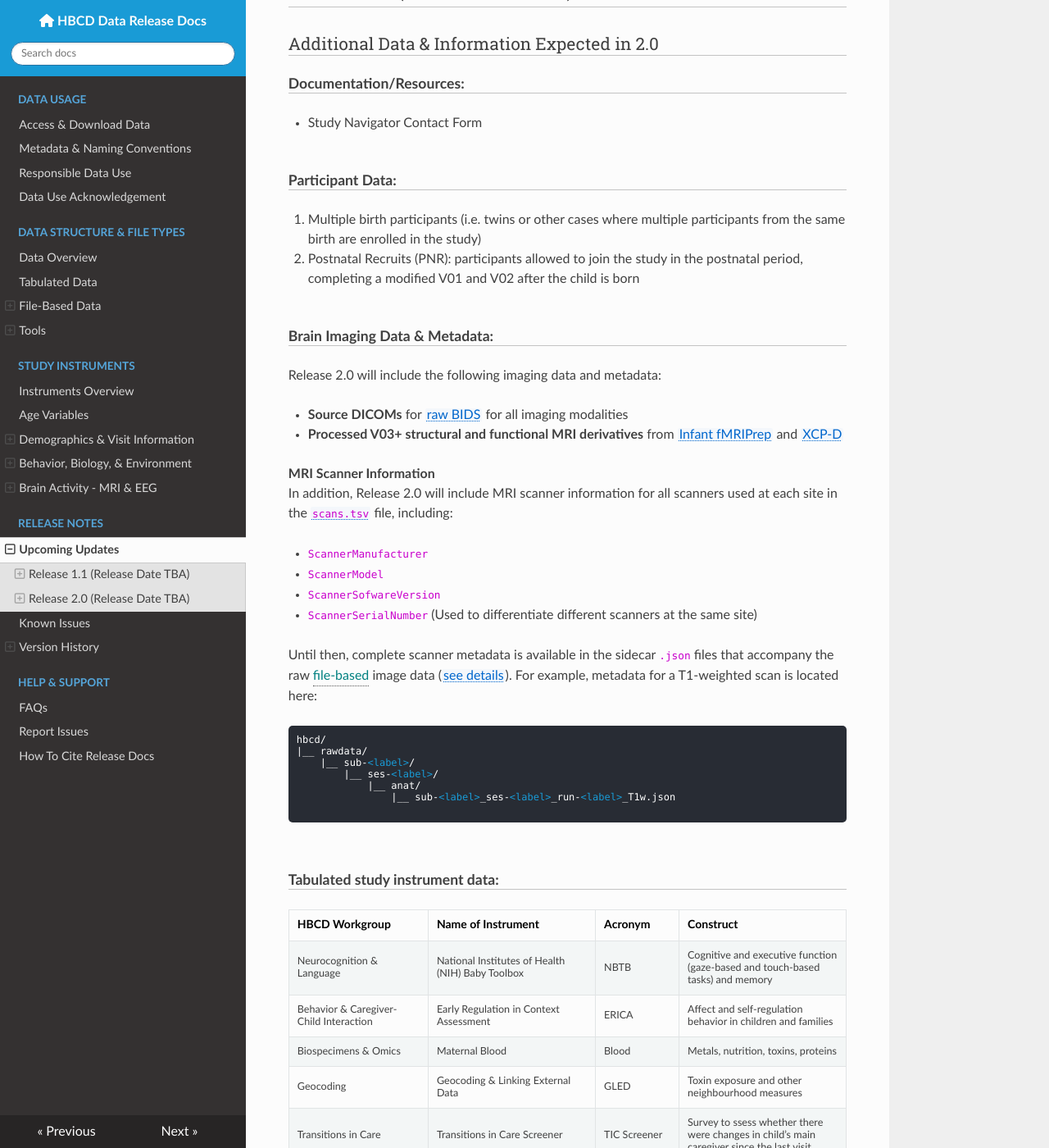
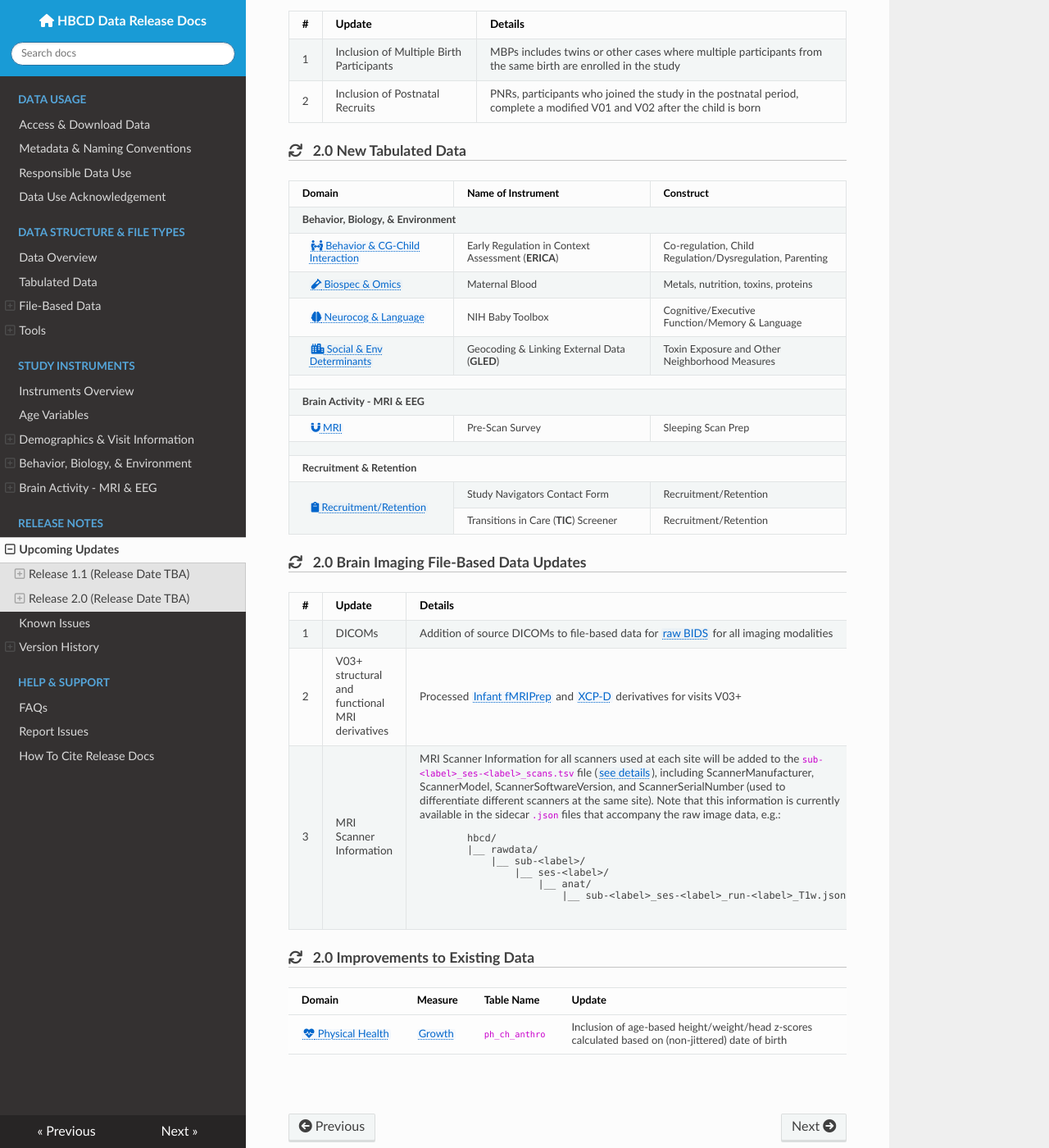
Before and after one commit to nbdc-datahub/hbcd-docs, an MkDocs documentation site: the page built from docs/changelog/pending.md, in a window 1280 px wide and 1400 px high, scrolled down 969 px. Shown: the whole window at 82% size. Built offline with MkDocs 1.6.1, drawn with Linux system fonts in a browser that asks for light colours; nearby versions of some CDN libraries; some of the changed text lies outside the part shown.

Commit message:
reformat pending page

```diff
--- a/docs/changelog/pending.md
+++ b/docs/changelog/pending.md
@@ -2,159 +2,200 @@
 
 ## Release 1.1 (Release Date TBA)
 
-### Additional Data & Information Expected in 1.1
+#### <i class="fa-solid fa-arrows-rotate" style="margin-right: 8px;"></i> 1.1 Resolution of <a href="../knownissues" target="_blank">Known Issues</a> Labeled *Expected Fix: R1.1*
 
+#### <i class="fa-solid fa-arrows-rotate" style="margin-right: 8px;"></i> 1.1 Improvements to Existing Data
 
-<table class="table-no-vertical-lines" style="width: 100%; border-collapse: collapse; table-layout: fixed;">
+<table class="compact-table-no-vertical-lines" style="width: 100%; border-collapse: collapse; table-layout: fixed;">
+  <thead>
+    <tr>
+      <th style="width: 10%;">Domain</th>
+      <th>Measure</th>
+      <th>Table Name</th>
+      <th>Update</th>
+    </tr>
+  </thead>
   <tbody>
     <tr>
-      <td style="text-align: center; vertical-align: top; white-space: nowrap;"><b>[1]</b></td>
-      <td style="word-wrap: break-word; white-space: normal;"><b>Known Issues</b>: Resolution of <a href="../knownissues">Known Issues</a> noted with <strong>Expected Fix</strong>: Release 1.1</td>
+      <td><a href="../../../instruments/#mri" target="_blank"><i class="fas fa-magnet"></i> MRI</a></td>
+      <td><a href="../../../instruments/mri/qc/#brainswipes" target="_blank">BrainSwipes QC</a></td>
+      <td><code>img_brainswipes*</code></td>
+      <td style="word-wrap: break-word; white-space: normal;">Addition of QC scores for participants with missing QC results (N=8).</td>
     </tr>
     <tr>
-      <td style="text-align: center; vertical-align: top; white-space: nowrap;"><b>[2]</b></td>
-      <td style="word-wrap: break-word; white-space: normal;"><b>BrainSwipes QC results</b> (<a href="../../instruments/mri/qc/#brainswipes">see details</a>) for remaining participants with XCP-D derivatives available, but no corresponding BrainSwipes results, in Release 1.0 (N=8)</p>
+      <td><a href="../../../instruments/#pex" target="_blank"><i class="fa-solid fa-baby"></i> PEX</a></td>
+      <td style="word-wrap: break-word; white-space: normal;"><a href="../../../instruments/pregexp/pex" target="_blank">Pregnancy & Infant Health</a></td>
+      <td><code>pex_bm_health*</code></td>
+      <td style="word-wrap: break-word; white-space: normal;">Medications will be categorized using RxNorm IDs, with added columns for Brand Name, Ingredient, Precise Ingredient, and Multiple Active Ingredients, to support more clear and granular analyses.</td>
+    </tr>
+    <tr>
+      <td><a href="../../../instruments/#socenvdet" target="_blank"><i class="fas fa-city"></i> SED</a></td>
+      <td><a href="../../../instruments/SED/v01-demo" target="_blank">V01 Demographics</a></td>
+      <td><code>sed_bm_demo</code></td>
+      <td style="word-wrap: break-word; white-space: normal;">
+        Inclusion of Birth Parent Sexual Orientation - <i>"Which of the following best represents how you think of yourself?"</i><br>
+          • Gay/Lesbian<br>
+          • Straight; that is, not gay or lesbian, etc.<br>
+          • None of these describe me, and I'd like to see additional options
+          <span class="tooltip tooltip-left"><span class="emoji"><i class="fa-solid fa-circle-info"></i></span><span class="tooltiptext">Note: Further information on this response option (via branching logic) will not be included in release.</span></span><br>
+          • Don't know<br>
+          • Decline to answer<br>
+          • Bisexual
       </td>
     </tr>
   </tbody>
 </table>
 
-### Improvements to Existing Data
+<br>
 
-<table class="table-no-vertical-lines" style="width: 100%; border-collapse: collapse; table-layout: fixed;">
+## Release 2.0 (Release Date TBA)
+
+#### <i class="fa-solid fa-arrows-rotate" style="margin-right: 8px;"></i> 2.0 Resolution of <a href="../knownissues" target="_blank">Known Issues</a> Labeled *Expected Fix: R2.0*
+
+#### <i class="fa-solid fa-arrows-rotate" style="margin-right: 8px;"></i> 2.0 Participant Data Updates
+
+<table style="width: 100%; border-collapse: collapse; table-layout: fixed; font-size: 15px;">
+  <thead>
+    <tr>
+      <th>#</th>
+      <th>Update</th>
+      <th>Details</th>
+    </tr>
+  </thead>
   <tbody>
     <tr>
-      <td style="text-align: center; vertical-align: top; white-space: nowrap;"><b>[1]</b></td>
-      <td style="word-wrap: break-word; white-space: normal;">
-        <b>Inclusion of Birth Parent Sexual Orientation in <a href="../../instruments/SED/v01-demo">V01 Demographics</a></b>
-        <p>
-          The interim release will include birth parent sexual orientation information (<i>"Which of the following best represents how you think of yourself?"</i>), collected with the following response options:<br>
-          • Gay/Lesbian<br>
-          • Straight; that is, not gay or lesbian, etc.<br>
-          • None of these describe me, and I'd like to see additional options
-          <span class="tooltip"><span class="emoji"><i class="fa-solid fa-circle-info"></i></span><span class="tooltiptext">Note: Further information on this response option (via branching logic) will not be included in release.</span></span><br>
-          • Don't know<br>
-          • Decline to answer<br>
-          • Bisexual<br>
-        </p>
-      </td>
+      <td>1</td>
+      <td style="word-wrap: break-word; white-space: normal;">Inclusion of Multiple Birth Participants</td>
+      <td style="word-wrap: break-word; white-space: normal;">MBPs includes twins or other cases where multiple participants from the same birth are enrolled in the study</td>
     </tr>
     <tr>
-      <td style="text-align: center; vertical-align: top; white-space: nowrap;"><b>[2]</b></td>
-      <td style="word-wrap: break-word; white-space: normal;">
-        <b>Enhanced Medication Classification for Pregnancy & Exposure Data</b>
-        <p>
-          The interim release will refine medication classifications in the
-          <a href="../../instruments/#pregexp">Pregnancy & Exposure, Including Substance Use</a> domain by categorizing them into more detailed components based on RxNorm IDs. These enhancements will improve clarity and enable more granular analyses. Additional columns in the
-          <span class="tooltip">tabulated data<span class="tooltiptext">instrument and derived data<br>(tabulated format)</span></span> will specify:<br>
-          • Brand Name<br>
-          • Ingredient<br>
-          • Precise Ingredient<br>
-          • Multiple Active Ingredients
-        </p>
+      <td>2</td>
+      <td style="word-wrap: break-word; white-space: normal;">Inclusion of Postnatal Recruits</td>
+      <td style="word-wrap: break-word; white-space: normal;">PNRs, participants who joined the study in the postnatal period, complete a modified V01 and V02 after the child is born</td>
+    </tr>
+  </tbody>
+</table>
+
+#### <i class="fa-solid fa-arrows-rotate" style="margin-right: 8px;"></i> 2.0 New Tabulated Data
+
+<table style="width: 100%; border-collapse: collapse; table-layout: fixed; font-size: 14px;">
+  <thead>
+    <tr>
+      <th style="width: 25%;">Domain</th>
+      <th style="width: 30%;">Name of Instrument</th>
+      <th style="width: 30%;">Construct</th>
+    </tr>
+  </thead>
+  <tbody>
+  <tr>
+    <td colspan="3"><strong>Behavior, Biology, & Environment</strong></td>
+  </tr>
+    <tr>
+      <td style="word-wrap: break-word; white-space: normal; padding-left: 25px;"><a href="../../instruments/#bcgi" target="_blank"><i class="fa fa-people-arrows"></i> Behavior & CG-Child Interaction</a></td>
+      <td style="word-wrap: break-word; white-space: normal;">Early Regulation in Context Assessment (<strong>ERICA</strong>)</td>
+      <td style="word-wrap: break-word; white-space: normal;">Co-regulation, Child Regulation/Dysregulation, Parenting</td>
+    </tr>
+    <tr>
+      <td style="word-wrap: break-word; white-space: normal; padding-left: 25px;"><a href="../../instruments/#biospec" target="_blank"><i class="fa fa-vial"></i> Biospec & Omics</a></td>
+      <td style="word-wrap: break-word; white-space: normal;">Maternal Blood</td>
+      <td style="word-wrap: break-word; white-space: normal;">Metals, nutrition, toxins, proteins</td>
+    </tr>
+    <tr>
+      <td style="word-wrap: break-word; white-space: normal; padding-left: 25px;"><a href="../../instruments/#neurocog" target="_blank"><i class="fa fa-brain"></i> Neurocog & Language</a></td>
+      <td style="word-wrap: break-word; white-space: normal;">NIH Baby Toolbox</td>
+      <td style="word-wrap: break-word; white-space: normal;">Cognitive/Executive Function/Memory & Language</td>
+    </tr>
+    <tr>
+      <td style="word-wrap: break-word; white-space: normal; padding-left: 25px;"><a href="../../instruments/#socenvdet" target="_blank"><i class="fas fa-city"></i> Social & Env Determinants</a></td>
+      <td style="word-wrap: break-word; white-space: normal;">Geocoding & Linking External Data (<strong>GLED</strong>)</td>
+      <td style="word-wrap: break-word; white-space: normal;">Toxin Exposure and Other Neighborhood Measures</td>
+    </tr>
+  <tr>
+    <td colspan="3"></td>
+  </tr>
+  <tr>
+    <td colspan="3"><strong>Brain Activity - MRI & EEG</strong></td>
+  </tr>
+  <tr>
+      <td style="word-wrap: break-word; white-space: normal; padding-left: 25px;"><a href="../../instruments/#mri" target="_blank"><i class="fas fa-magnet"></i> MRI</a></td>
+      <td style="word-wrap: break-word; white-space: normal;">Pre-Scan Survey</td>
+      <td style="word-wrap: break-word; white-space: normal;">Sleeping Scan Prep</td>
+  </tr>
+  <tr>
+    <td colspan="3"></td>
+  </tr>
+  <tr>
+    <td colspan="3"><strong>Recruitment & Retention</strong></td>
+  </tr>
+    <tr>
+      <td rowspan="2" style="word-wrap: break-word; white-space: normal; padding-left: 25px;"><a href="../../instruments/#admin" target="_blank"><i class="fas fa-clipboard"></i> Recruitment/Retention</a></td>
+      <td style="word-wrap: break-word; white-space: normal;">Study Navigators Contact Form</td>
+      <td style="word-wrap: break-word; white-space: normal;">Recruitment/Retention</td>
+    </tr>
+    <tr>
+      <td style="word-wrap: break-word; white-space: normal;">Transitions in Care (<strong>TIC</strong>) Screener</td>
+      <td style="word-wrap: break-word; white-space: normal;">Recruitment/Retention</td>
+    </tr>
+  </tbody>
+</table>
+
+#### <i class="fa-solid fa-arrows-rotate" style="margin-right: 8px;"></i> 2.0 Brain Imaging File-Based Data Updates
+
+<table style="width: 100%; border-collapse: collapse; table-layout: fixed; font-size: 15px;">
+  <thead>
+    <tr>
+      <th>#</th>
+      <th>Update</th>
+      <th>Details</th>
+    </tr>
+  </thead>
+  <tbody>
+    <tr>
+      <td>1</td>
+      <td>DICOMs</td>
+      <td style="word-wrap: break-word; white-space: normal;">Addition of source DICOMs to file-based data for <a href="../../datacuration/rawbids" target="_blank">raw BIDS</a> for all imaging modalities</td>
+    </tr>
+    <tr>
+      <td>2</td>
+      <td style="word-wrap: break-word; white-space: normal;">V03+ structural and functional MRI derivatives</td>
+      <td style="word-wrap: break-word; white-space: normal;">Processed <a href="../../datacuration/derivatives/#infant-fmriprep-nibabies" target="_blank" rel="noopener noreferrer">Infant fMRIPrep</a> and <a href="../../datacuration/derivatives/#xcp-d-xcp_d" target="_blank" rel="noopener noreferrer">XCP-D</a> derivatives for visits V03+</td>
+    </tr>
+    <tr>
+      <td>3</td>
+      <td style="word-wrap: break-word; white-space: normal;">MRI Scanner Information</td>
+      <td style="word-wrap: break-word; white-space: normal;">MRI Scanner Information for all scanners used at each site will be added to the <code>sub-&lt;label&gt;_ses-&lt;label&gt;_scans.tsv</code> file (<a href="../../datacuration/rawbids/#participant-session-scan-level-data" target="_blank" rel="noopener noreferrer">see details</a>), including ScannerManufacturer, ScannerModel, ScannerSoftwareVersion, and ScannerSerialNumber (used to differentiate different scanners at the same site). Note that this information is currently available in the sidecar <code>.json</code> files that accompany the raw image data, e.g.:
+        <pre style="font-size: 12px;">
+        hbcd/
+        |__ rawdata/
+            |__ sub-<span class="label">&lt;label&gt;</span>/
+                |__ ses-<span class="label">&lt;label&gt;</span>/
+                    |__ anat/
+                        |__ sub-<span class="label">&lt;label&gt;</span>_ses-<span class="label">&lt;label&gt;</span>_run-<span class="label">&lt;label&gt;</span>_T1w.json
+        </pre>
       </td>
     </tr>
   </tbody>
 </table>
 
------------------------
+#### <i class="fa-solid fa-arrows-rotate" style="margin-right: 8px;"></i> 2.0 Improvements to Existing Data
 
-## Release 2.0 (Release Date TBA)
-
-### Additional Data & Information Expected in 2.0
-
-#### Documentation/Resources:
-
-*   Study Navigator Contact Form <p>&nbsp;</p>
-
-#### Participant Data:
-
-1. Multiple birth participants (i.e. twins or other cases where multiple participants from the same birth are enrolled in the study)
-1. Postnatal Recruits (PNR): participants allowed to join the study in the postnatal period, completing a modified V01 and V02 after the child is born <p>&nbsp;</p>
-
-
-#### Brain Imaging Data & Metadata:
-
-Release 2.0 will include the following imaging data and metadata:
-
-- **Source DICOMs** for [raw BIDS](../datacuration/rawbids.md) for all imaging modalities
-- **Processed V03+ structural and functional MRI derivatives** from [Infant fMRIPrep](../datacuration/derivatives.md/#infant-fmriprep-nibabies) and [XCP-D](../datacuration/derivatives.md/#xcp-d-xcp_d)
-
-**MRI Scanner Information**
-In addition, Release 2.0 will include MRI scanner information for all scanners used at each site in the [`scans.tsv`](../datacuration/rawbids.md#participant-session-scan-level-data) file, including:
-
-  * `ScannerManufacturer`
-  * `ScannerModel`
-  * `ScannerSofwareVersion`
-  * `ScannerSerialNumber` (Used to differentiate different scanners at the same site)
-
-Until then, complete scanner metadata is available in the sidecar `.json` files that accompany the raw <span class="tooltip">file-based<span class="tooltiptext">imaging and biosignal data<br>(varied formats)</span></span> image data ([see details](../datacuration/rawbids.md)). For example, metadata for a T1-weighted scan is located here:
-
-<pre class="folder-tree">
-hbcd/
-|__ rawdata/
-    |__ sub-<span class="label">&lt;label&gt;</span>/
-        |__ ses-<span class="label">&lt;label&gt;</span>/
-            |__ anat/
-                |__ sub-<span class="label">&lt;label&gt;</span>_ses-<span class="label">&lt;label&gt;</span>_run-<span class="label">&lt;label&gt;</span>_T1w.json
-
-</pre>
-<br>
-
-#### Tabulated study instrument data:
-
-<table style="width: 100%; border-collapse: collapse; table-layout: fixed; font-size: 14px;">
+<table class="compact-table-no-vertical-lines" style="width: 100%; border-collapse: collapse; table-layout: fixed;">
   <thead>
     <tr>
-      <th style="width: 25%; border: 1px solid #ddd; padding: 10px; text-align: left; word-wrap: break-word; white-space: normal; font-size: 14px;">HBCD Workgroup</th>
-      <th style="width: 30%; border: 1px solid #ddd; padding: 10px; text-align: left; word-wrap: break-word; white-space: normal; font-size: 14px;">Name of Instrument</th>
-      <th style="width: 15%; border: 1px solid #ddd; padding: 10px; text-align: left; word-wrap: break-word; white-space: normal; font-size: 14px;">Acronym</th>
-      <th style="width: 30%; border: 1px solid #ddd; padding: 10px; text-align: left; word-wrap: break-word; white-space: normal; font-size: 14px;">Construct</th>
+      <th style="width: 10%;">Domain</th>
+      <th>Measure</th>
+      <th>Table Name</th>
+      <th>Update</th>
     </tr>
   </thead>
   <tbody>
     <tr>
-      <td style="border: 1px solid #ddd; padding: 10px; word-wrap: break-word; white-space: normal;">Neurocognition & Language</td>
-      <td style="border: 1px solid #ddd; padding: 10px; word-wrap: break-word; white-space: normal;">National Institutes of Health (NIH) Baby Toolbox</td>
-      <td style="border: 1px solid #ddd; padding: 10px; word-wrap: break-word; white-space: normal;">NBTB</td>
-      <td style="border: 1px solid #ddd; padding: 10px; word-wrap: break-word; white-space: normal;">Cognitive and executive function (gaze-based and touch-based tasks) and memory</td>
-    </tr>
-    <tr>
-      <td style="border: 1px solid #ddd; padding: 10px; word-wrap: break-word; white-space: normal;">Behavior & Caregiver-Child Interaction</td>
-      <td style="border: 1px solid #ddd; padding: 10px; word-wrap: break-word; white-space: normal;">Early Regulation in Context Assessment</td>
-      <td style="border: 1px solid #ddd; padding: 10px; word-wrap: break-word; white-space: normal;">ERICA</td>
-      <td style="border: 1px solid #ddd; padding: 10px; word-wrap: break-word; white-space: normal;">Affect and self-regulation behavior in children and families</td>
-    </tr>
-    <tr>
-      <td style="border: 1px solid #ddd; padding: 10px; word-wrap: break-word; white-space: normal;">Biospecimens & Omics</td>
-      <td style="border: 1px solid #ddd; padding: 10px; word-wrap: break-word; white-space: normal;">Maternal Blood</td>
-      <td style="border: 1px solid #ddd; padding: 10px; word-wrap: break-word; white-space: normal;">Blood</td>
-      <td style="border: 1px solid #ddd; padding: 10px; word-wrap: break-word; white-space: normal;">Metals, nutrition, toxins, proteins</td>
-    </tr>
-    <tr>
-      <td style="border: 1px solid #ddd; padding: 10px; word-wrap: break-word; white-space: normal;">Geocoding</td>
-      <td style="border: 1px solid #ddd; padding: 10px; word-wrap: break-word; white-space: normal;">Geocoding & Linking External Data</td>
-      <td style="border: 1px solid #ddd; padding: 10px; word-wrap: break-word; white-space: normal;">GLED</td>
-      <td style="border: 1px solid #ddd; padding: 10px; word-wrap: break-word; white-space: normal;">Toxin exposure and other neighbourhood measures</td>
-    </tr>
-    <tr>
-      <td style="border: 1px solid #ddd; padding: 10px; word-wrap: break-word; white-space: normal;">Transitions in Care</td>
-      <td style="border: 1px solid #ddd; padding: 10px; word-wrap: break-word; white-space: normal;">Transitions in Care Screener</td>
-      <td style="border: 1px solid #ddd; padding: 10px; word-wrap: break-word; white-space: normal;">TIC Screener</td>
-      <td style="border: 1px solid #ddd; padding: 10px; word-wrap: break-word; white-space: normal;">Survey to ssess whether there were changes in child’s main caregiver since the last visit</td>
-    </tr>
-    <tr>
-      <td style="border: 1px solid #ddd; padding: 10px; word-wrap: break-word; white-space: normal;">Magnetic Resonance Imaging (MRI)</td>
-      <td style="border: 1px solid #ddd; padding: 10px; word-wrap: break-word; white-space: normal;">Pre-Scan Survey</td>
-      <td style="border: 1px solid #ddd; padding: 10px; word-wrap: break-word; white-space: normal;">Pre-Scan Survey</td>
-      <td style="border: 1px solid #ddd; padding: 10px; word-wrap: break-word; white-space: normal;">Sleep information, social behavior, transportation, scheduling, etc.</td>
+      <td><a href="../../../instruments/#physhealth" target="_blank"><i class="fa fa-heart-pulse"></i> Physical Health</a></td>
+      <td><a href="../../../instruments/physhealth/growth" target="_blank">Growth</a></td>
+      <td><code>ph_ch_anthro</code></td>
+      <td style="word-wrap: break-word; white-space: normal;">Inclusion of age-based height/weight/head z-scores calculated based on (non-jittered) date of birth</td>
     </tr>
   </tbody>
 </table>
 
-
-### Improvements to Existing Data
-
-#### Physical Health
-
-Age-based height/weight/head z-scores calculated based on (non-jittered) date of birth.
+<br>
```
